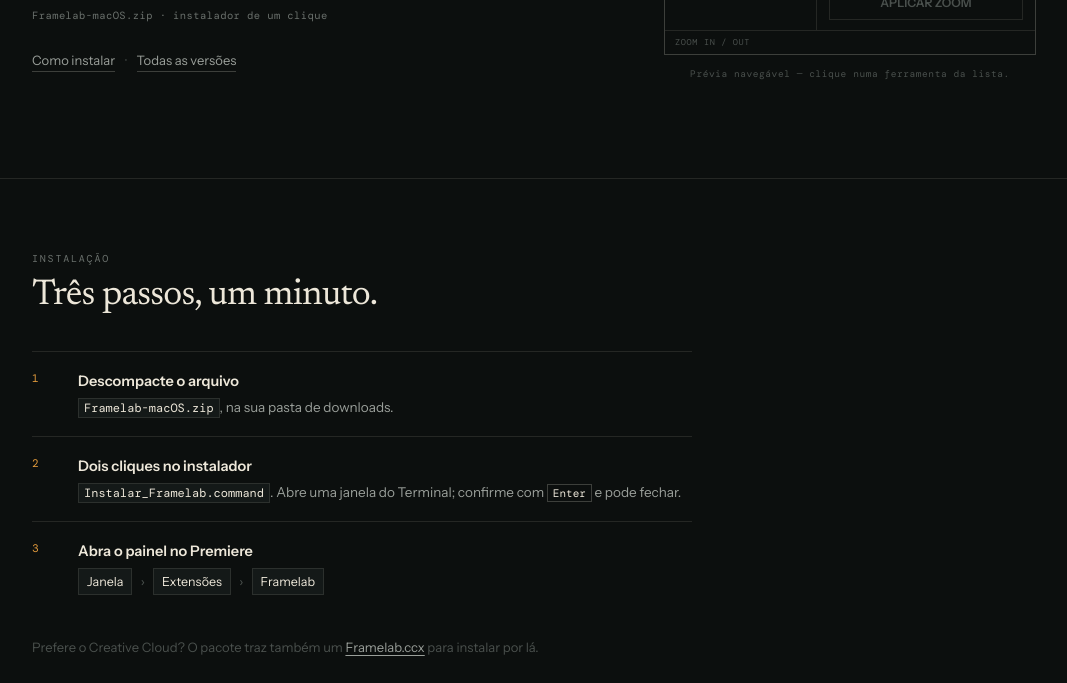
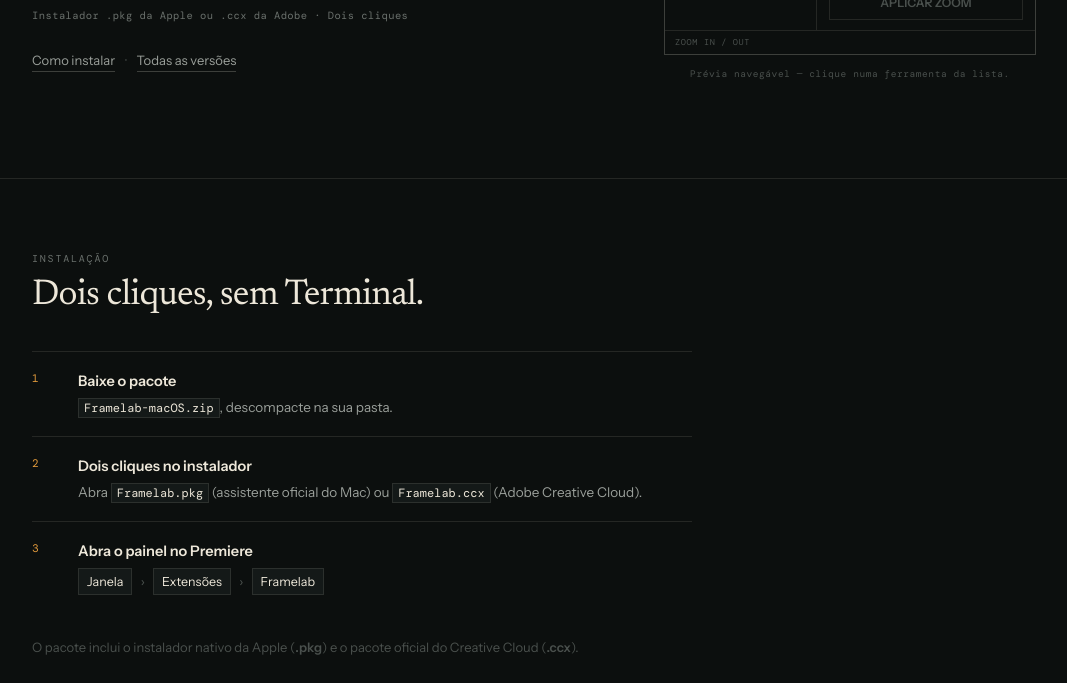
Before and after one commit to SidyFurtado/framelab, a plain HTML site: page index.html in a window 1280 px wide. Shown: the part 597-1280 px from the top of the page, without its empty margins (106-1173 px from the left). Drawn offline with nearby package versions, Linux system fonts and the light colour scheme; no server answers; a web font is replaced by a local one.

Commit message:
deploy: atualiza guia de instalacao para .pkg e .ccx sem terminal

```diff
--- a/index.html
+++ b/index.html
@@ -56,7 +56,7 @@
           </svg>
         </span>
       </a>
-      <p class="cta-note">Framelab-macOS.zip · instalador de um clique</p>
+      <p class="cta-note">Instalador .pkg da Apple ou .ccx da Adobe · Dois cliques</p>
 
       <p class="hero-alt">
         <a href="#instalacao">Como instalar</a>
@@ -122,15 +122,15 @@
   <section class="install" id="instalacao">
     <div class="wrap">
       <p class="eyebrow">Instalação</p>
-      <h2 class="h2">Três passos, um minuto.</h2>
+      <h2 class="h2">Dois cliques, sem Terminal.</h2>
 
       <ol class="steps">
         <li class="step">
           <span class="step-n">1</span>
           <div class="step-body">
-            <h3 class="step-title">Descompacte o arquivo</h3>
+            <h3 class="step-title">Baixe o pacote</h3>
             <p class="step-text">
-              <code>Framelab-macOS.zip</code>, na sua pasta de downloads.
+              <code>Framelab-macOS.zip</code>, descompacte na sua pasta.
             </p>
           </div>
         </li>
@@ -139,8 +139,7 @@
           <div class="step-body">
             <h3 class="step-title">Dois cliques no instalador</h3>
             <p class="step-text">
-              <code>Instalar_Framelab.command</code>. Abre uma janela do
-              Terminal; confirme com <kbd>Enter</kbd> e pode fechar.
+              Abra <code>Framelab.pkg</code> (assistente oficial do Mac) ou <code>Framelab.ccx</code> (Adobe Creative Cloud).
             </p>
           </div>
         </li>
@@ -156,9 +155,7 @@
       </ol>
 
       <p class="install-alt">
-        Prefere o Creative Cloud? O pacote traz também um
-        <a href="https://github.com/SidyFurtado/framelab/releases/latest" target="_blank" rel="noopener">Framelab.ccx</a>
-        para instalar por lá.
+        O pacote inclui o instalador nativo da Apple (<strong>.pkg</strong>) e o pacote oficial do Creative Cloud (<strong>.ccx</strong>).
       </p>
     </div>
   </section>
```
Also changed, not shown: site/index.html (+6 -9 lines), 2 other files.
